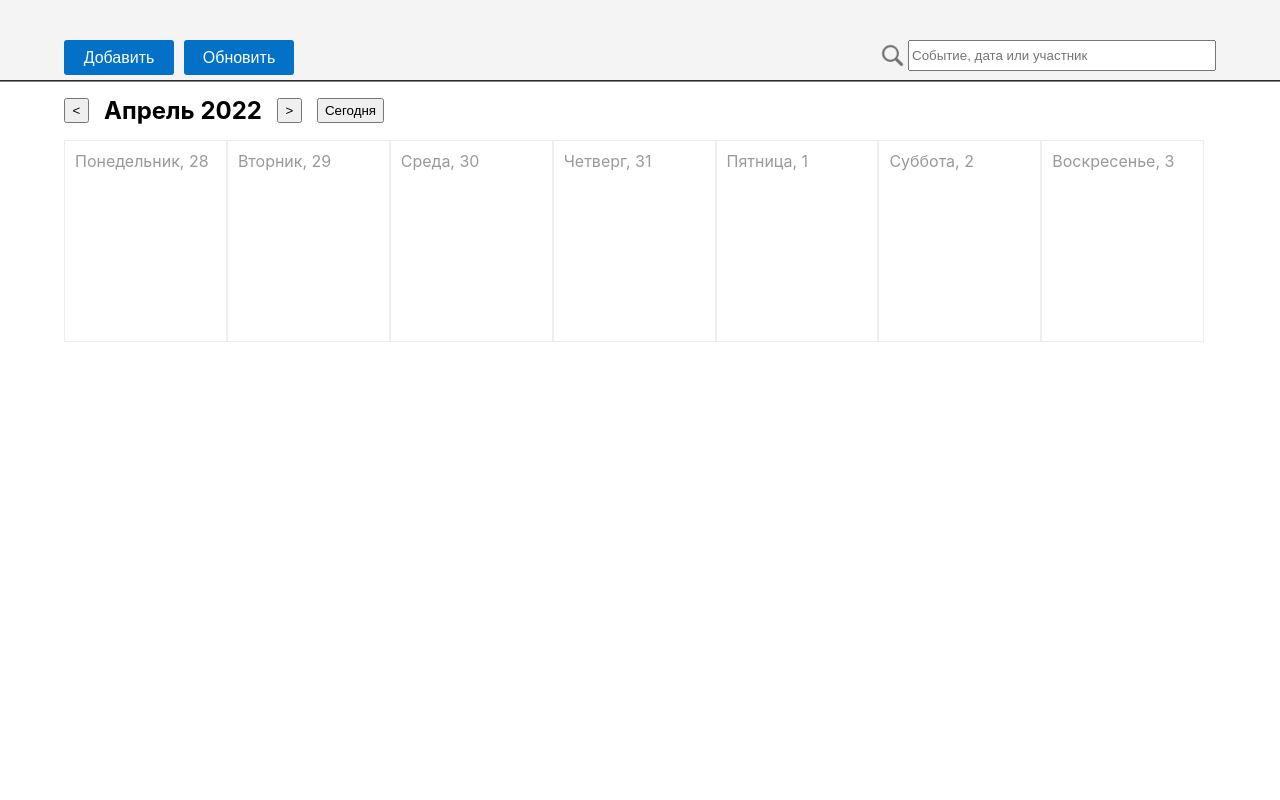
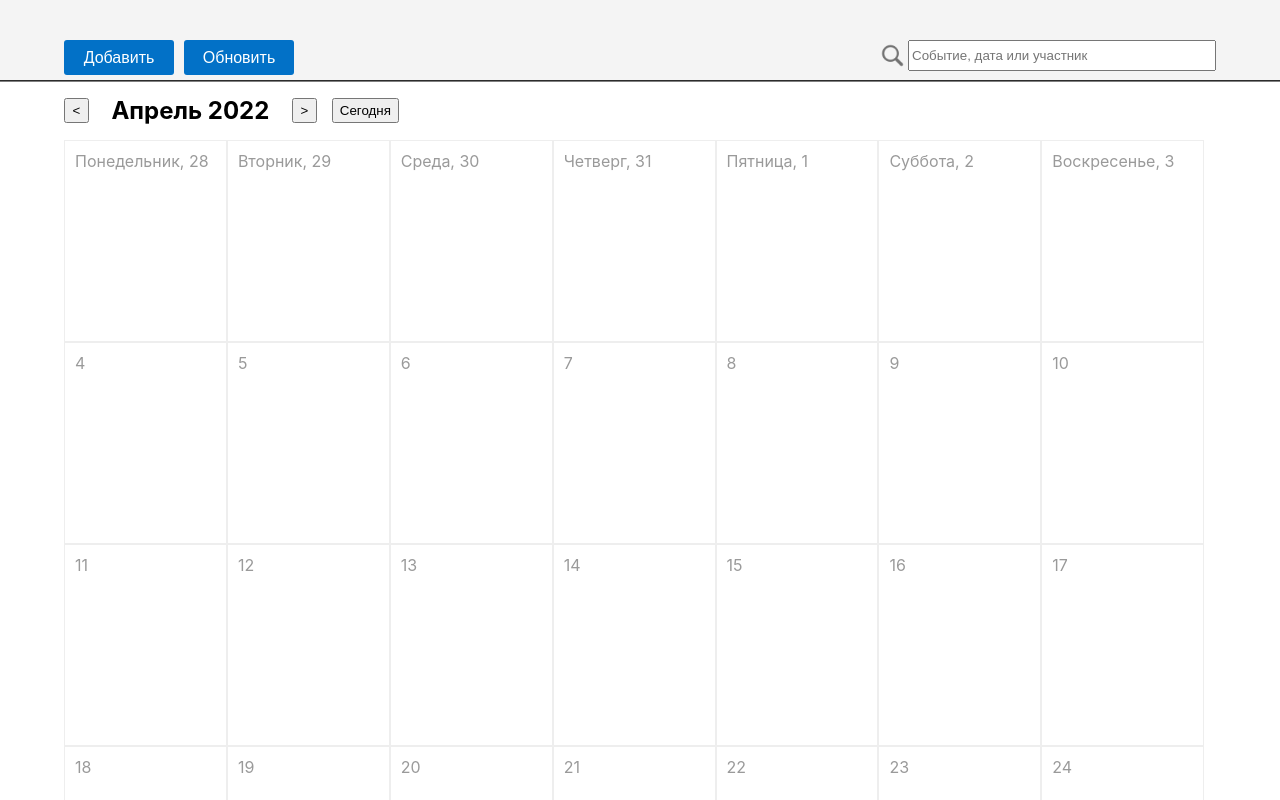
Before and after one commit to anton-seniuta/reactcalendar, a React (Create React App) app: page / in a window 1280 px wide. Shown: the top 800 px of the page. Built offline with nearby package versions, Linux system fonts and the light colour scheme.

Commit message:
feat: arrow buttons done

```diff
--- a/src/сomponents/Body.css
+++ b/src/сomponents/Body.css
@@ -23,4 +23,6 @@
 }
 .month-text{
     margin: auto 15px auto 0;
+    width: 15%;
+    text-align: center;
 }
--- a/src/сomponents/Body.js
+++ b/src/сomponents/Body.js
@@ -1,27 +1,23 @@
-// import { useState } from "react";
+import { useState } from "react";
 import "./Body.css";
 import Calendar from "./Calendar";
 
 function Body() {
-  let todaysDate = new Date();
-  // let currentDate = Date.now(todaysDate.getFullYear(), todaysDate.getMonth(), 1);
-  // let currentDateForCount = new Date(currentDate);
+  const [todaysDate, setTodaysDate] = useState(new Date());
   let firstCalendarDate = createFirstCalendarDate(todaysDate.getFullYear(), todaysDate.getMonth());
-
   let calendarDays = calendarDaysCalculating(firstCalendarDate);
-  // const [calendarDays, setCalendarDays] = useState(calendarDaysCalculating(firstCalendarDate));
 
   return (
     <div className="body">
       <div className="menu">
-        <button className="previous-button menu-button" onClick={() => previousButtonClick()}>
+        <button className="previous-button menu-button" onClick={() => previousButtonClick(todaysDate, setTodaysDate)}>
           &lt;
         </button>
         <h2 className="month-text">{textOutput(todaysDate.getFullYear(), todaysDate.getMonth())}</h2>
-        <button className="next-button menu-button" onClick={() => nextButtonClick()}>
+        <button className="next-button menu-button" onClick={() => nextButtonClick(todaysDate, setTodaysDate)}>
           &gt;
         </button>
-        <button className="today-button menu-button" onClick={() => todaysButtonClick()}>
+        <button className="today-button menu-button" onClick={() => todaysButtonClick(setTodaysDate)}>
           Сегодня
         </button>
       </div>
@@ -34,21 +30,18 @@ export default Body;
 
 function calendarDaysCalculating(firstDayDate) {
   let date = new Date(firstDayDate);
-  let month = date.getMonth();
+  let nextMonth = date.getMonth() + 1;
   let calendarDays = [];
 
-  // let calendarDays= {
-  //    id:
-  // };
-  console.log(month);
-  console.log(date.getMonth());
+  if (date.getDate() !== 1) nextMonth += 1;
+  if (nextMonth >= 12) nextMonth -= 12;
 
   for (;;) {
     for (let i = 0; i < 7; i++) {
       calendarDays.push(date.getDate() + "");
       date.setDate(date.getDate() + 1);
     }
-    if (date.getMonth() === month + 1) {
+    if (date.getMonth() === nextMonth) {
       calendarDays[0] = "Понедельник, " + calendarDays[0];
       calendarDays[1] = "Вторник, " + calendarDays[1];
       calendarDays[2] = "Среда, " + calendarDays[2];
@@ -119,8 +112,14 @@ function textOutput(year, month) {
   return output + " " + year;
 }
 
-function previousButtonClick() {}
+function previousButtonClick(today, setTodaysDate) {
+  setTodaysDate(new Date(today.getFullYear(), today.getMonth() - 1));
+}
 
-function nextButtonClick() {}
+function nextButtonClick(today, setTodaysDate) {
+  setTodaysDate(new Date(today.getFullYear(), today.getMonth() + 1));
+}
 
-function todaysButtonClick() {}
+function todaysButtonClick(setTodaysDate) {
+  setTodaysDate(new Date());
+}
--- a/src/сomponents/Day.js
+++ b/src/сomponents/Day.js
@@ -1,7 +1,6 @@
 import "./Day.css";
 
-function Day({day}) {
-
+function Day({ day }) {
   return <div className="day">{day}</div>;
 }
 
--- a/src/сomponents/Header.js
+++ b/src/сomponents/Header.js
@@ -3,7 +3,6 @@ import "./Header.css";
 import lens from "./lens.png";
 
 function Header() {
-
   return (
     <div className="header">
       <div className="wrapper">
@@ -11,10 +10,7 @@ function Header() {
         <button className={"reload button"}>Обновить</button>
         <div className="search">
           <img className="menu-img" src={lens} alt="img"></img>
-          <input
-            className="menu-input"
-            placeholder="Событие, дата или участник"
-          ></input>
+          <input className="menu-input" placeholder="Событие, дата или участник"></input>
         </div>
       </div>
     </div>
```
Also changed, not shown: src/сomponents/Calendar.js (+3 -27 lines).
